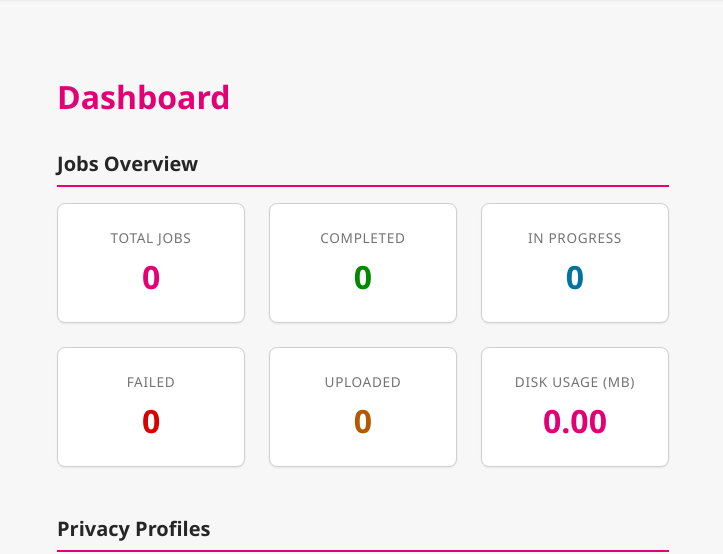
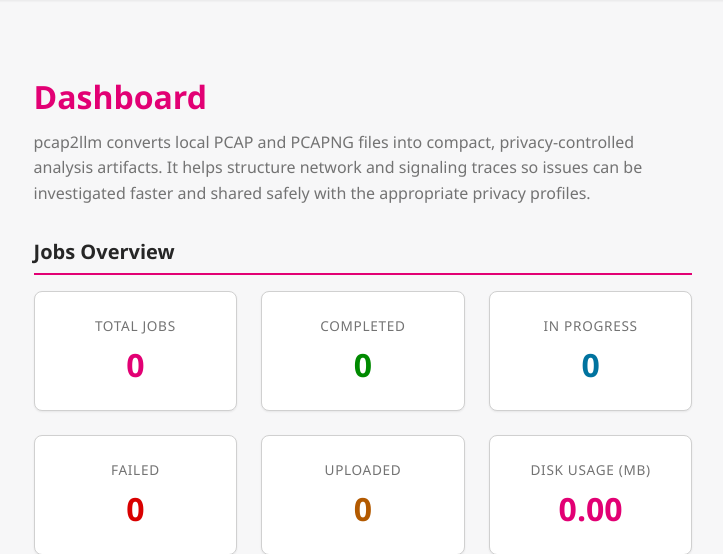
Before and after one commit to FrnkMrz/pcap2llm, a FastAPI app: page /dashboard in a window 1280 px wide. Shown: the part 147-701 px from the top of the page, without its empty margins (277-1000 px from the left). Run offline with FastAPI, Linux system fonts and the light colour scheme; some libraries are stand-ins or nearby versions.

Commit message:
Add dashboard intro text

```diff
--- a/src/pcap2llm/web/templates/dashboard.html
+++ b/src/pcap2llm/web/templates/dashboard.html
@@ -3,6 +3,11 @@
 {% block content %}
 <div class="dashboard">
   <h2>Dashboard</h2>
+  <p class="dashboard-intro">
+    pcap2llm converts local PCAP and PCAPNG files into compact, privacy-controlled analysis artifacts.
+    It helps structure network and signaling traces so issues can be investigated faster and shared safely
+    with the appropriate privacy profiles.
+  </p>
 
   <!-- Job Statistics -->
   <section class="stat-section">
@@ -100,8 +105,16 @@
 
   .dashboard h2 {
     font-size: 2rem;
-    margin-bottom: 2rem;
+    margin-bottom: 0.75rem;
     color: var(--accent);
+  }
+
+  .dashboard-intro {
+    max-width: 72ch;
+    margin: 0 0 2rem;
+    color: var(--muted);
+    line-height: 1.6;
+    font-size: 1rem;
   }
 
   .stat-section {
```
